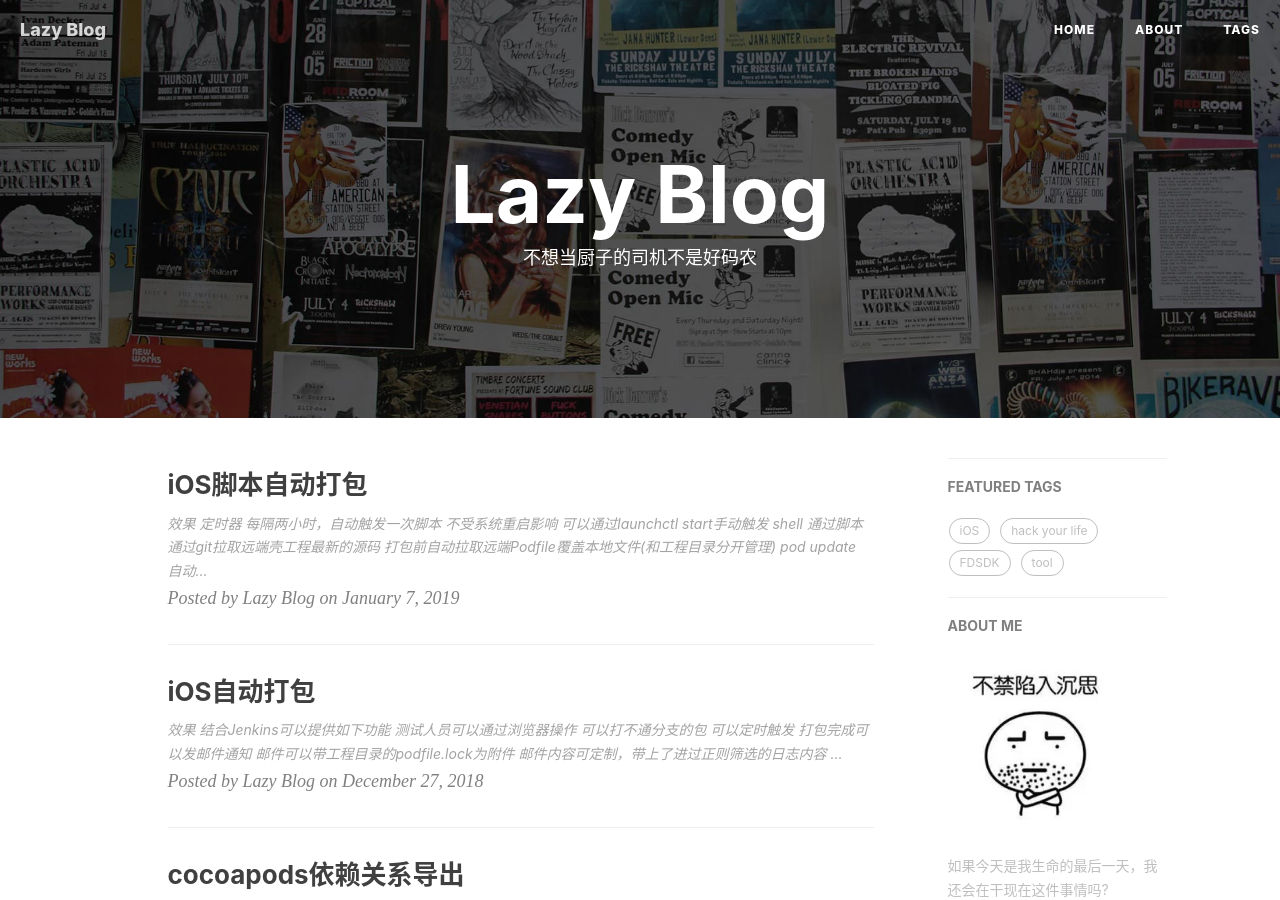
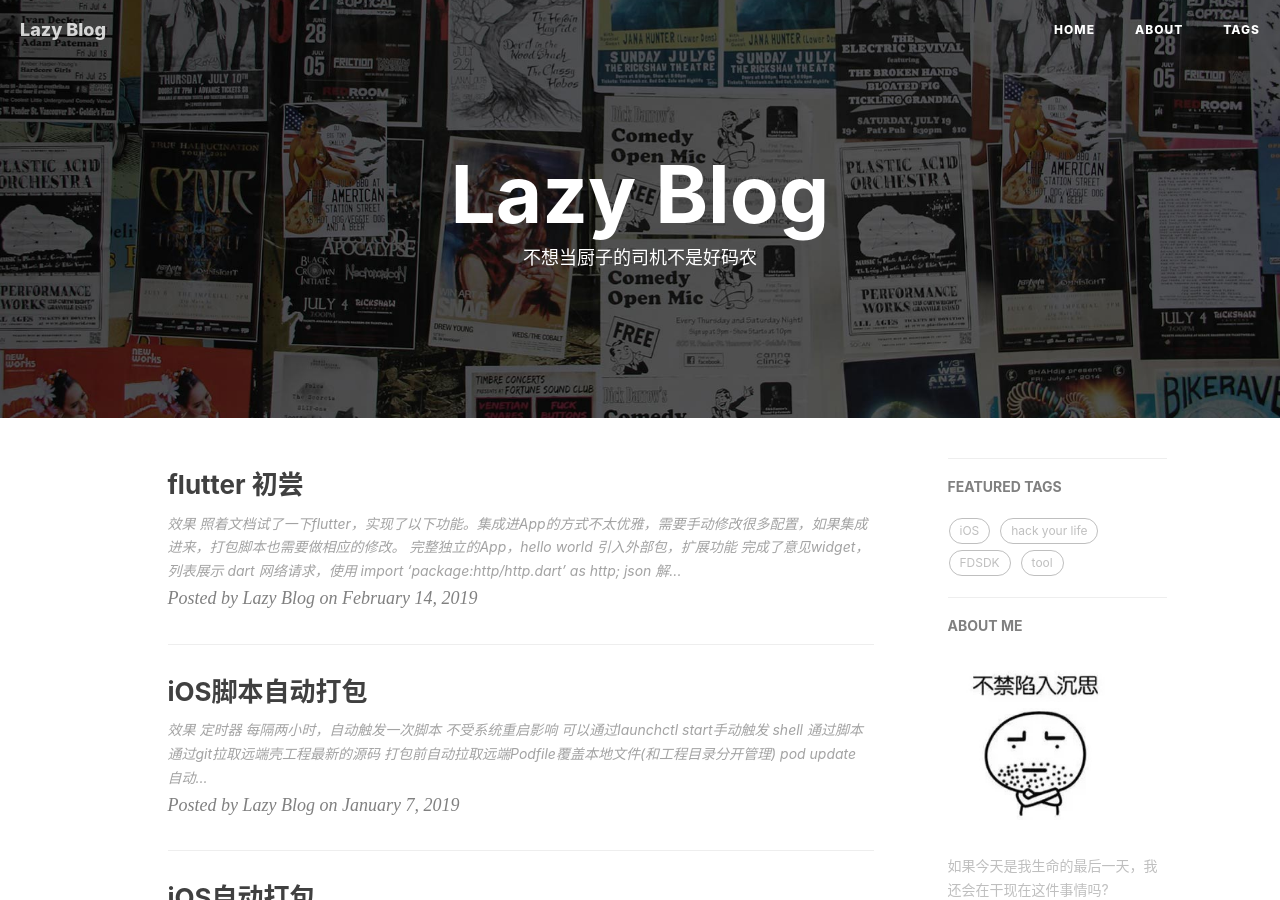
Before and after one commit to toolazytoname/toolazytoname.github.io, a Jekyll site: the page built from index.html, in a window 1280 px wide and 900 px high. Built offline with Jekyll 4.4.1, drawn with Linux system fonts in a browser that asks for light colours; nearby versions of some CDN libraries; the list of posts is cut into pages by our own code; comment, search, counter and statistics services are not loaded; some of the changed text lies outside the part shown.

Commit message:
add post

```diff
--- a/_posts/2019-01-07-script-package.markdown
+++ b/_posts/2019-01-07-script-package.markdown
@@ -210,6 +210,9 @@ git 获取不到存在 keychain 里面的密码，每次都是要手工输入，
 ~~~shell
 Errno::EACCES: Permission denied @ rb_sysopen - XXXXXX
 Errno::EACCES - Permission denied @ apply2files - /XXXXXX
+
+Errno::EPERM - Operation not permitted @ apply2files - /Users/yiche/weichao/BitAutoPlus/Pods/BPAdvertisingLib/BPAdvertisingLib/Classes/BPAAdvertisingManager+Image.h
+
 ~~~
 
 解决：
--- /dev/null
+++ b/_posts/2019-02-14-flutter-Get-Started.markdown
@@ -0,0 +1,103 @@
+---
+
+layout: post
+title:  "flutter 初尝"
+date:   2019-2-14 11:01:32 +0800
+categories: iOS
+catalog:  true
+tags:
+  - iOS
+---
+
+
+
+# 效果
+
+照着文档试了一下flutter，实现了以下功能。集成进App的方式不太优雅，需要手动修改很多配置，如果集成进来，打包脚本也需要做相应的修改。
+
+
+
+1. 完整独立的App，hello world
+2. 引入外部包，扩展功能
+3. 完成了意见widget，列表展示
+4. dart 网络请求，使用  import 'package:http/http.dart' as http;
+5. json 解析
+6. 性能问题
+7. 动态下发，不支持
+8. 集成进现有App，同时支持Hot Reload
+9. 原生页面和现有页面交互，参数传递。方法相互调用
+10. 不支持动态下发
+11. 手势？还没试
+
+
+
+# 坑
+
+## multiple post_install
+Invalid `Podfile` file: [!] Specifying multiple `post_install` hooks is unsupported
+查看issue发现了原因，并且手动修改
+
+## PhaseScriptExecution failed
+
+目前把"$FLUTTER_ROOT/packages/flutter_tools/bin/xcode_backend.sh" embed
+这句话注释掉就可以了
+
+## flutter_assets 需要手动引入
+
+~~~shell
+# 删除本地Flutter文件夹
+rm -rf -- "$SOURCE_ROOT/Flutter"
+# 再生成Flutter文件夹
+mkdir -p "$SOURCE_ROOT/Flutter"
+
+# 编译生成
+"$FLUTTER_ROOT/packages/flutter_tools/bin/xcode_backend.sh" build
+
+# 将胶水文件copy到本地文件夹
+cp -r -- "$FLUTTER_APPLICATION_PATH/.ios/Flutter/flutter_assets" "$SOURCE_ROOT/Flutter"
+cp -r -- "$FLUTTER_APPLICATION_PATH/.ios/Flutter/App.framework" "$SOURCE_ROOT/Flutter"
+~~~
+
+
+
+
+
+# 参考
+
+1. 定性
+
+   1. [解密谷歌开发的第三个操作系统——Fuchsia](https://mp.weixin.qq.com/s/a8TzBUQhhQI21XxzuUGbHA)
+   2. [如何评价 Google 的 Fuchsia、Android、iOS 跨平台应用框架 Flutter？](https://www.zhihu.com/question/50156415)
+
+2. 对比
+
+   1. [移动端跨平台开发的深度解析](https://juejin.im/post/5b395eb96fb9a00e556123ef )
+
+3. 文档
+
+   1. [官方文档](https://flutter.io/docs/get-started/codelab)
+   2. [包地址](https://pub.dartlang.org/flutter/packages?q=json)
+   3. [Using Flutter in China](https://flutter.io/community/china)
+   4. [文档中文翻译](https://flutterchina.club/)
+
+4. FAQ
+
+   1. [What devices and OS versions does Flutter run on?](https://flutter.io/docs/resources/faq#what-devices-and-os-versions-does-flutter-run-on)
+   2. [How big is the Flutter engine?](https://flutter.io/docs/resources/faq#how-big-is-the-flutter-engine)
+   3. [What kind of app performance can I expect?](https://flutter.io/docs/resources/faq#what-kind-of-app-performance-can-i-expect)
+   4. [Can I use Flutter inside of my existing native app?](https://flutter.io/docs/resources/faq#can-i-use-flutter-inside-of-my-existing-native-app)
+   5. [Can I interop with my mobile platform’s default programming language?](https://flutter.io/docs/resources/faq#can-i-interop-with-my-mobile-platforms-default-programming-language)
+   6. [Can I use JSON/XML/protobuffers, etc. with Flutter?](https://flutter.io/docs/resources/faq#can-i-use-jsonxmlprotobuffers-etc-with-flutter)
+
+5. 实践
+
+   1. [[!] Invalid `Podfile` file: [!] Specifying multiple `post_install` hooks is unsupported..](https://github.com/flutter/flutter/issues/26212)
+   2. [iOS混编Flutter优化&注意](https://www.jianshu.com/p/0ec95723909c)
+   3. [Flutter: PhaseScriptExecution failed with a nonzero exit code](https://www.jianshu.com/p/3106715ea9a3)
+
+6. 原理
+
+   1. [Flutter原理与美团的实践](https://www.jianshu.com/p/e6cd8584fdbb?utm_campaign=maleskine&utm_content=note&utm_medium=seo_notes&utm_source=recommendation)
+   2. [Flutter新锐专家之路：工程研发体系篇](https://www.jianshu.com/p/5ffc83904971?utm_campaign=maleskine&utm_content=note&utm_medium=seo_notes&utm_source=recommendation)
+
+   1. [深入理解flutter的编译原理与优化](https://yq.aliyun.com/articles/604052)
```
